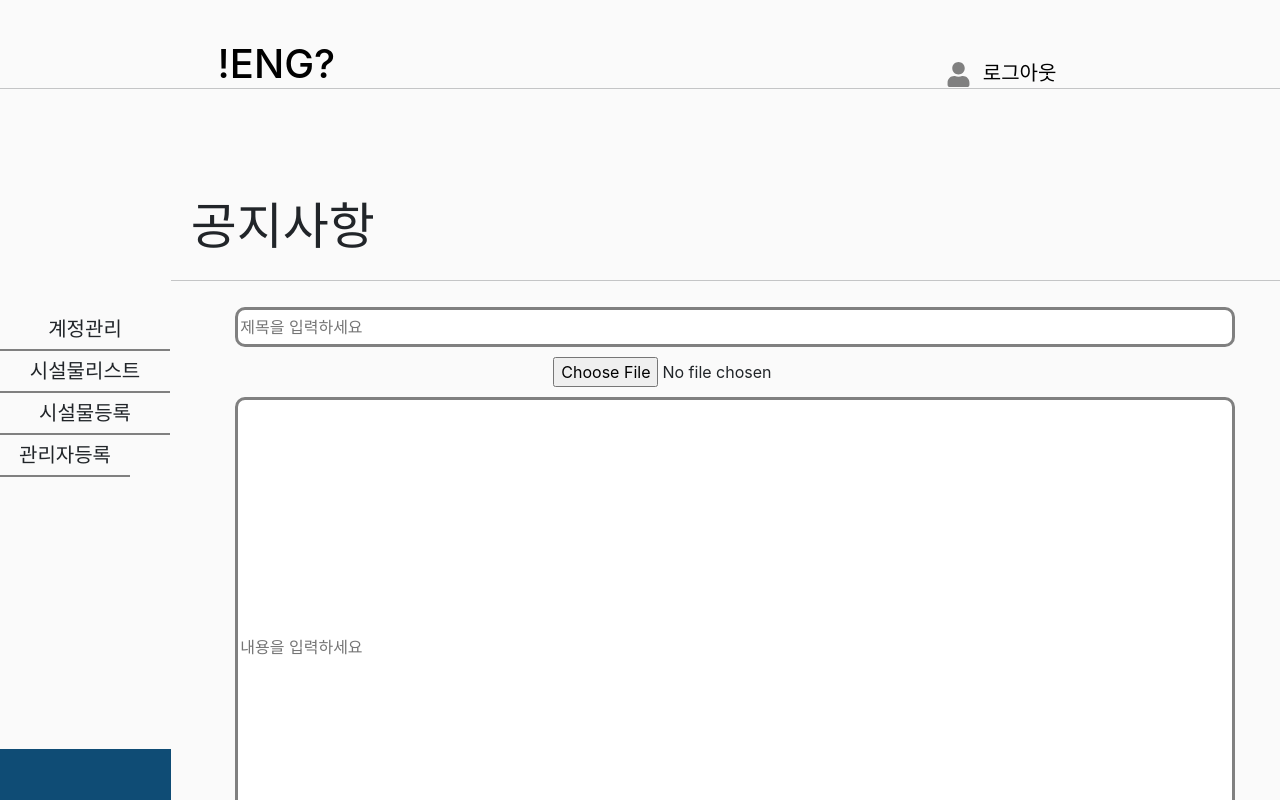
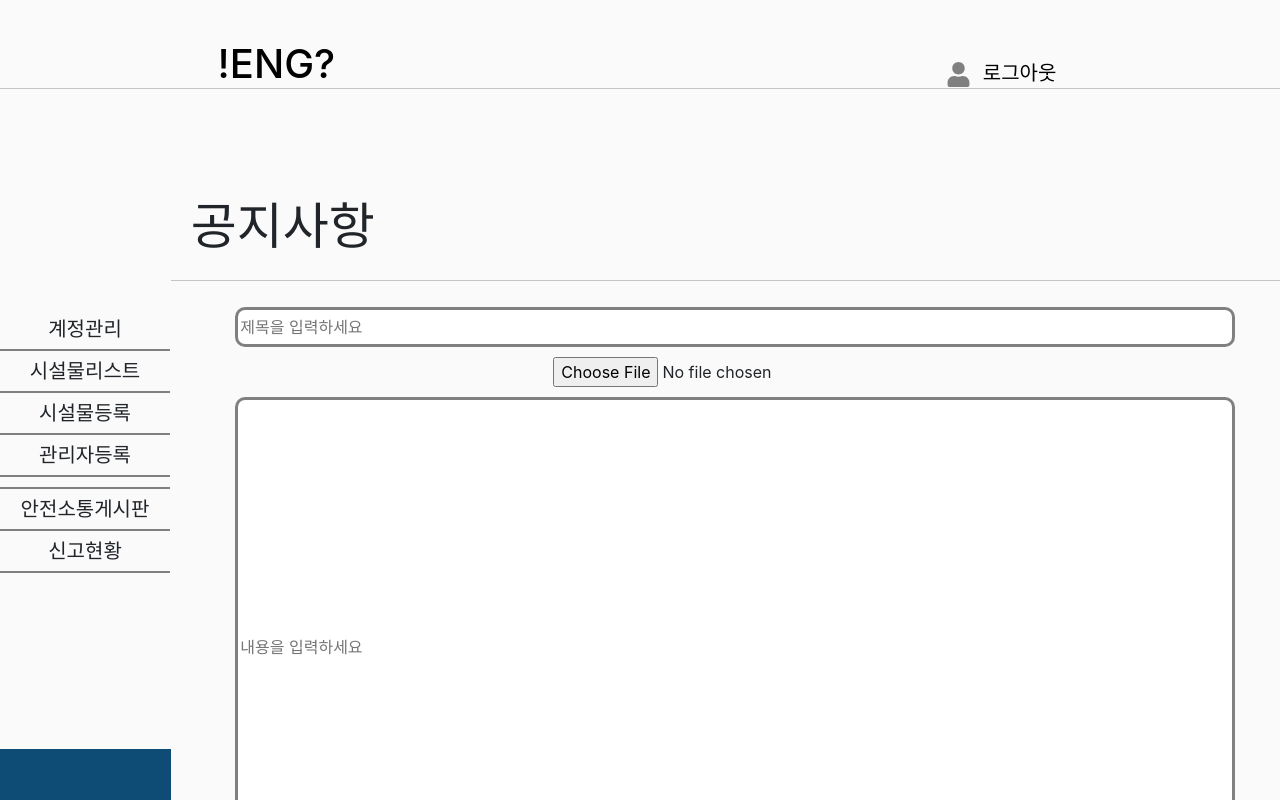
Before and after one commit to 2022OSS-Dev-Competition-ENG-Project/ENG_Web, a React (Create React App) app: page /notice/write in a window 1280 px wide. Shown: the top 800 px of the page. Built offline with nearby package versions, Linux system fonts and the light colour scheme.

Commit message:
[CHORE]메뉴추가

```diff
--- a/src/Pages/Building/BuildingRegister.js
+++ b/src/Pages/Building/BuildingRegister.js
@@ -6,6 +6,7 @@ import Navigation from '../../Components/Layout/Navigation';
 import axios from 'axios';
 import PopupDom from '../../Components/Address/PopupDom';
 import PopupPostCode from '../../Components/Address/PopupPostCode';
+import { useNavigate } from 'react-router-dom';
 
 
 // styled-component
@@ -101,6 +102,7 @@ function BuildingRegister() {
  const [userId, setUserId] = useState(localStorage.getItem('managerUuid'));
  const [isPopupOpen, setIsPopupOpen] = useState(false);
  const facilityAddress = localStorage.getItem('facilityAddress');
+ let navigate = useNavigate();
 
 	// 팝업창 열기
     const openPostCode = () => {
@@ -132,7 +134,7 @@ function BuildingRegister() {
       // 서버와 통신 성공시
       console.log('시설물등록완료');
       alert('시설물이 등록되었습니다.');
-
+      navigate('/BuildingList');
     })
     .catch(error => {
       // 서버와 통신 실패시
--- a/src/Pages/Manager/Search.js
+++ b/src/Pages/Manager/Search.js
@@ -16,12 +16,12 @@ function Search(props) {
    // axios를 이용해 UUID를 검색 구현
    const Find = () => {
     axios
-      .get('http://203.250.32.29:2200/api/facility/find/manager/'+ name +'/' + num)
+      .get('http://jlchj.iptime.org:8000/facility-service/join/find/manager/'+ name +'/' + num)
       .then(response => {
         // 서버통신 성공시
         alert( name +'님의 UUID가 등록되었습니다');
-        localStorage.setItem('registerManager',response.data.managerUuid);
-
+        localStorage.setItem('registerManager',response.data);
+        console.log(response);
       })
       .catch(error => {
         // 서버통신 실패시
--- a/src/Pages/Notice/NoticeList.js
+++ b/src/Pages/Notice/NoticeList.js
@@ -133,7 +133,7 @@ function NoticeList() {
             <Menu_ul onClick={()=>{navigate('/banner')}}>{facility}</Menu_ul>
             <Menu_ul onClick={()=>{navigate('/post')}}>안전소통게시판</Menu_ul>
             <Menu_ul onClick={()=>{navigate('/report')}}>신고현황</Menu_ul>
-          </Box1>                                  {/* 리스트 항목들 */}
+          </Box1>                                  {/* 메뉴바에 메뉴 추가 */}
           <Box2>
             <Title_box>공지사항<WriteButton onClick={()=> {navigate('/notice/write')}}><FaPen/> 작성하기</WriteButton></Title_box><hr></hr>      {/* 리스트 항목들 */}
             <Content_box>
--- a/src/Pages/Notice/NoticeView.js
+++ b/src/Pages/Notice/NoticeView.js
@@ -104,7 +104,7 @@ let Hr = styled.hr`
 let Menu_ul = styled.ul`
   background-color:#FAFAFA;
   font-size: 20px;
-  width: 130px;
+  width: 170px;
   margin:0;
   padding:5px;
   border-bottom: 2px solid  grey;
@@ -113,7 +113,7 @@ let Menu_ul = styled.ul`
     background-color :  #0F4C75;
     color: white;
   }
-  `
+`
   let Img = styled.img`
   background-color:#FAFAFA;
   font-size: 20px;
@@ -124,8 +124,7 @@ let Menu_ul = styled.ul`
 function GetData(itemI) {
   let navigate = useNavigate();
   const [data, setData] = useState({});
-  const uuid = localStorage.getItem('managerUuid');
-  const facilityNum = localStorage.getItem('facilityNum');
+  const  facility = localStorage.getItem('facilityName');
 
 //axios를 통해 공지글에 필요한 데이터를 불러옴
   useEffect(()=> {
@@ -140,7 +139,12 @@ function GetData(itemI) {
       <Div>
       <Header/>
         <Body>
-          <Box1><Navigation/><Menu_ul onClick={()=>{navigate('/register/manager')}}>관리자등록</Menu_ul></Box1>    {/* 메뉴바에 관리자 등록항목 추가 */}
+          <Box1><Navigation/>
+            <Menu_ul onClick={()=>{navigate('/register/manager')}}>관리자등록</Menu_ul>
+            <Menu_ul onClick={()=>{navigate('/banner')}}>{facility}</Menu_ul>
+            <Menu_ul onClick={()=>{navigate('/post')}}>안전소통게시판</Menu_ul>
+            <Menu_ul onClick={()=>{navigate('/report')}}>신고현황</Menu_ul>
+          </Box1>    {/* 메뉴바에 관리자 등록항목 추가 */}
           <Box2>
             <Title_box>
               <Box>공지사항</Box>
--- a/src/Pages/Notice/NoticeWrite.js
+++ b/src/Pages/Notice/NoticeWrite.js
@@ -55,7 +55,7 @@ function NoticeWrite() {
   let Menu_ul = styled.ul`
     background-color:#FAFAFA;
     font-size: 20px;
-    width: 130px;
+    width: 170px;
     margin:0;
     padding:5px;
     border-bottom: 2px solid  grey;
@@ -63,8 +63,9 @@ function NoticeWrite() {
     &:hover {
       background-color :  #0F4C75;
       color: white;
-  }
+    }
   `
+const  facility = localStorage.getItem('facilityName');
 
 let navigate = useNavigate();
   return(
@@ -72,7 +73,12 @@ let navigate = useNavigate();
     <Div>
       <Header/>
         <Body>
-          <Box1><Navigation/><Menu_ul onClick={()=>{navigate('/register/manager')}}>관리자등록</Menu_ul></Box1>  {/* 메뉴바에 관리자 등록항목 추가 */}
+          <Box1><Navigation/>
+            <Menu_ul onClick={()=>{navigate('/register/manager')}}>관리자등록</Menu_ul>
+            <Menu_ul onClick={()=>{navigate('/banner')}}>{facility}</Menu_ul>
+            <Menu_ul onClick={()=>{navigate('/post')}}>안전소통게시판</Menu_ul>
+            <Menu_ul onClick={()=>{navigate('/report')}}>신고현황</Menu_ul>
+          </Box1>  {/* 메뉴바에 관리자 등록항목 추가 */}
           <Box2><Title_box>공지사항</Title_box><hr></hr><Content_box><Write/></Content_box></Box2>               {/* Write Component를 이용하여 공지작성 페이지 구현 */}
         </Body>
         <Footer/>
--- a/src/Pages/Post/PostList.js
+++ b/src/Pages/Post/PostList.js
@@ -59,7 +59,7 @@ import TableRow from '../../Components/Table/TableRow';
   let Menu_ul = styled.ul`
     background-color:#FAFAFA;
     font-size: 20px;
-    width: 130px;
+    width: 170px;
     margin:0;
     padding:5px;
     border-bottom: 2px solid  grey;
@@ -74,6 +74,8 @@ import TableRow from '../../Components/Table/TableRow';
     color:black;
     text-decoration: none;
   `
+
+  const  facility = localStorage.getItem('facilityName');
 
   //안전소통게시판 리스트 불러오는 함수
   function GetData() {
@@ -115,7 +117,12 @@ function PostList() {
     <Div>
       <Header/>
         <Body>
-          <Box1><Navigation/><Menu_ul onClick={()=>{navigate('/register/manager')}}>관리자등록</Menu_ul></Box1>     {/* 메뉴바에 관리자 등록항목 추가 */}
+          <Box1><Navigation/>
+            <Menu_ul onClick={()=>{navigate('/register/manager')}}>관리자등록</Menu_ul>
+            <Menu_ul onClick={()=>{navigate('/banner')}}>{facility}</Menu_ul>
+            <Menu_ul onClick={()=>{navigate('/notice')}}>공지사항</Menu_ul>
+            <Menu_ul onClick={()=>{navigate('/report')}}>신고현황</Menu_ul>
+          </Box1>     {/* 메뉴바에 메뉴 추가 */}
           <Box2>
             <Title_box>안전소통게시판</Title_box><hr></hr>                                                           {/* 공지작성 페이지로 이동 */}
             <Content_box>
--- a/src/Pages/Post/PostView.js
+++ b/src/Pages/Post/PostView.js
@@ -98,7 +98,7 @@ import { useNavigate} from 'react-router-dom';
   let Menu_ul = styled.ul`
     background-color:#FAFAFA;
     font-size: 20px;
-    width: 130px;
+    width: 170px;
     margin:0;
     padding:5px;
     border-bottom: 2px solid  grey;
@@ -113,6 +113,8 @@ import { useNavigate} from 'react-router-dom';
     font-weight: 500;
     margin-right:  10px;
 `
+
+const  facility = localStorage.getItem('facilityName');
   //게시글 불러오는 함수
   function GetData(itemI) {
     const [data, setData] = useState({});
@@ -134,7 +136,12 @@ import { useNavigate} from 'react-router-dom';
       <Div>
       <Header/>
         <Body>
-          <Box1><Navigation/><Menu_ul onClick={()=>{navigate('/register/manager')}}>관리자등록</Menu_ul></Box1>  {/* 메뉴바에 관리자 등록항목 추가 */}
+          <Box1><Navigation/>
+            <Menu_ul onClick={()=>{navigate('/register/manager')}}>관리자등록</Menu_ul>
+            <Menu_ul onClick={()=>{navigate('/banner')}}>{facility}</Menu_ul>
+            <Menu_ul onClick={()=>{navigate('/notice')}}>공지사항</Menu_ul>
+            <Menu_ul onClick={()=>{navigate('/report')}}>신고현황</Menu_ul>
+          </Box1>  {/* 메뉴바에 메뉴 추가 */}
           <Box2>
             <Title_box>
               <Box>안전소통게시판</Box>
--- a/src/Pages/Report/ReportList.js
+++ b/src/Pages/Report/ReportList.js
@@ -69,7 +69,7 @@ import TableRow from '../../Components/Table/TableRow';
   let Menu_ul = styled.ul`
     background-color:#FAFAFA;
     font-size: 20px;
-    width: 130px;
+    width: 170px;
     margin:0;
     padding:5px;
     border-bottom: 2px solid  grey;
@@ -83,6 +83,8 @@ import TableRow from '../../Components/Table/TableRow';
     color:black;
     text-decoration: none;
   `
+
+  const  facility = localStorage.getItem('facilityName');
 
 //서버로 부터 데이터를 불러옴
 function ReportList() {
@@ -145,7 +147,12 @@ function ReportList() {
     <Div>
       <Header/>
         <Body>
-          <Box1><Navigation/><Menu_ul onClick={()=>{navigate('/register/manager')}}>관리자등록</Menu_ul></Box1>           {/* 리스트 항목들 */}
+          <Box1><Navigation/>
+            <Menu_ul onClick={()=>{navigate('/register/manager')}}>관리자등록</Menu_ul>
+            <Menu_ul onClick={()=>{navigate('/banner')}}>{facility}</Menu_ul>
+            <Menu_ul onClick={()=>{navigate('/notice')}}>공지사항</Menu_ul>
+            <Menu_ul onClick={()=>{navigate('/post')}}>안전소통게시판</Menu_ul>
+          </Box1>           {/* 리스트 항목들 */}
           <Box2>
             <Title_box>신고현황
               <Select onChange={handleSelect} value={Selected}>                                                         {/* 처리/미처리에 따른 값변환 */}
--- a/src/Pages/Report/ReportView.js
+++ b/src/Pages/Report/ReportView.js
@@ -99,16 +99,16 @@ let Hr = styled.hr`
 let Menu_ul = styled.ul`
   background-color:#FAFAFA;
   font-size: 20px;
-  width: 130px;
+  width: 170px;
   margin:0;
   padding:5px;
   border-bottom: 2px solid  grey;
   cursor: pointer;
   &:hover {
-    background-color :  #0F4C75;
-    color: white;
+   background-color :  #0F4C75;
+   color: white;
   }
-  `
+`
 let Text = styled.div`
   width: auto;
   text-align: left;
@@ -140,6 +140,9 @@ let Img_box = styled.div`
   display: flex;
   justify-content: space-between;
 `
+
+const  facility = localStorage.getItem('facilityName');
+
 //서버로 부터 데이터를 불러옴
 function GetData(itemI) {
   let navigate = useNavigate();
@@ -163,7 +166,12 @@ function GetData(itemI) {
       <Div>
       <Header/>
         <Body>
-          <Box1><Navigation/><Menu_ul onClick={()=>{navigate('/register/manager')}}>관리자등록</Menu_ul></Box1>     {/* 메뉴바에 관리자 등록항목 추가 */}
+          <Box1><Navigation/>
+            <Menu_ul onClick={()=>{navigate('/register/manager')}}>관리자등록</Menu_ul>
+            <Menu_ul onClick={()=>{navigate('/banner')}}>{facility}</Menu_ul>
+            <Menu_ul onClick={()=>{navigate('/notice')}}>공지사항</Menu_ul>
+            <Menu_ul onClick={()=>{navigate('/post')}}>안전소통게시판</Menu_ul>
+          </Box1>     {/* 메뉴바에 관리자 등록항목 추가 */}
           <Box2>
             <Title_box>
               <Box>신고현황</Box>
```
Also changed, not shown: src/Components/Layout/Write.js (+12 -9 lines), src/Pages/Manager/ManagerRegister.js (+5 -5 lines).
